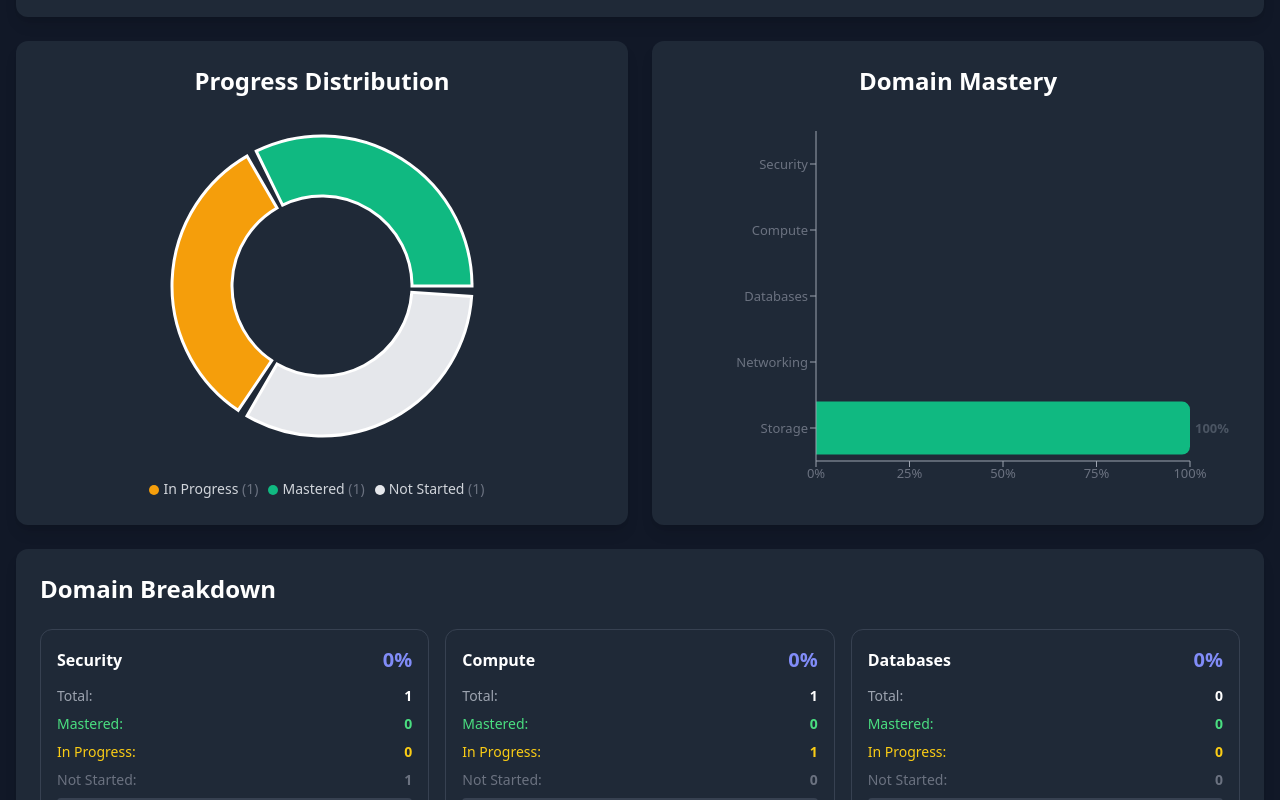
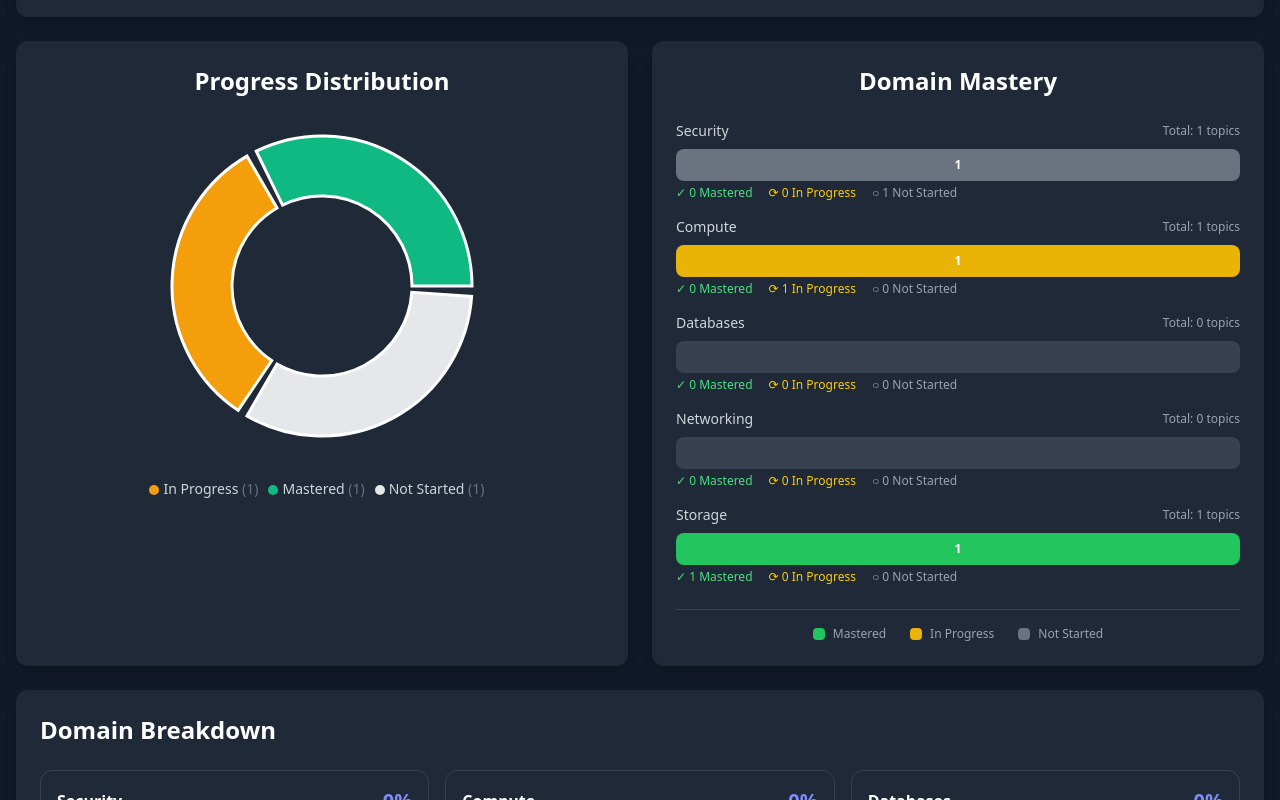
Before and after one commit to VengGaurav/aws-tracker, a React (Vite) app: page / in a window 1280 px wide. Shown: the part 480-1280 px from the top of the page. Built offline with nearby package versions, Linux system fonts and the light colour scheme.

Commit message:
Remove progress column from roadmap, enhance dashboard bar chart with custom HTML/CSS design

```diff
--- a/src/components/Dashboard.jsx
+++ b/src/components/Dashboard.jsx
@@ -27,7 +27,7 @@ export default function Dashboard({ progress, domainStats, badges, roadmap, flas
       inProgress: domainInProgress,
       notStarted: domainNotStarted
     };
-  }); // Removed filter - show all domains
+  });
 
   // Custom tooltip for pie chart - clean and simple
   const CustomPieTooltip = ({ active, payload }) => {
@@ -48,26 +48,27 @@ export default function Dashboard({ progress, domainStats, badges, roadmap, flas
   };
 
   // Custom tooltip for bar chart
+  // Custom tooltip for bar chart
 const CustomBarTooltip = ({ active, payload }) => {
   if (active && payload && payload.length) {
     const data = payload[0].payload;
     return (
-        <div className="bg-white dark:bg-gray-800 p-3 rounded-lg shadow-xl border border-gray-200 dark:border-gray-700">
-          <p className="font-bold text-gray-900 dark:text-white mb-2">{data.domain}</p>
+      <div className="bg-gray-800 dark:bg-gray-900 p-3 rounded-lg shadow-xl border border-gray-700">
+        <p className="font-bold text-white mb-2">{data.domain}</p>
         <div className="space-y-1 text-sm">
-            <p className="text-gray-600 dark:text-gray-400">
-              <span className="font-semibold text-indigo-600 dark:text-indigo-400">{data.percent}%</span> Mastery
+          <p className="text-gray-300">
+            <span className="font-semibold text-indigo-400">{data.percent}%</span> Mastery
           </p>
-            <p className="text-gray-600 dark:text-gray-400">
-              Total: <span className="font-semibold">{data.total}</span> topics
+          <p className="text-gray-300">
+            Total: <span className="font-semibold text-white">{data.total}</span> topics
           </p>
-            <p className="text-green-600 dark:text-green-400">
+          <p className="text-green-400">
             Mastered: <span className="font-semibold">{data.mastered}</span>
           </p>
-            <p className="text-yellow-600 dark:text-yellow-400">
+          <p className="text-yellow-400">
             In Progress: <span className="font-semibold">{data.inProgress}</span>
           </p>
-            <p className="text-gray-500 dark:text-gray-500">
+          <p className="text-gray-400">
             Not Started: <span className="font-semibold">{data.notStarted}</span>
           </p>
         </div>
@@ -185,64 +186,78 @@ export default function Dashboard({ progress, domainStats, badges, roadmap, flas
             </PieChart>
           </ResponsiveContainer>
         </div>
-
 {/* Enhanced Bar Chart */}
+{/* Enhanced Bar Chart - Custom HTML/CSS */}
 <div className="bg-white dark:bg-gray-800 p-4 sm:p-6 rounded-xl shadow-lg">
   <h2 className="text-xl sm:text-2xl font-bold mb-6 text-gray-900 dark:text-white text-center">Domain Mastery</h2>
-          <ResponsiveContainer width="100%" height={380}>
-            <BarChart
-              data={enhancedDomainStats}
-              layout="vertical"
-              margin={{ top: 10, right: 50, left: 20, bottom: 10 }}
+
+  <div className="space-y-4">
+    {enhancedDomainStats.map((domain) => (
+      <div key={domain.domain} className="group">
+        <div className="flex items-center justify-between mb-2">
+          <span className="text-sm font-medium text-gray-700 dark:text-gray-300">{domain.domain}</span>
+          <span className="text-xs text-gray-500 dark:text-gray-400">
+            Total: {domain.total} topics
+          </span>
+        </div>
+
+        <div className="flex h-8 rounded-lg overflow-hidden bg-gray-200 dark:bg-gray-700">
+          {domain.mastered > 0 && (
+            <div
+              className="bg-green-500 flex items-center justify-center text-xs font-semibold text-white transition-all duration-500 hover:opacity-80"
+              style={{ width: `${(domain.mastered / domain.total) * 100}%` }}
+              title={`Mastered: ${domain.mastered}`}
             >
-              <XAxis
-                type="number"
-                stroke="#9ca3af"
-                fontSize={13}
-                domain={[0, 100]}
-                tickFormatter={(value) => `${value}%`}
-                tick={{ fill: '#6b7280' }}
-              />
-              <YAxis
-                dataKey="domain"
-                type="category"
-                stroke="#9ca3af"
-                fontSize={13}
-                width={120}
-                tick={{ fill: '#6b7280' }}
-              />
-              <Tooltip content={<CustomBarTooltip />} />
-              <Bar
-                dataKey="percent"
-                fill="#6366f1"
-                radius={[0, 8, 8, 0]}
-                animationBegin={0}
-                animationDuration={600}
+              {domain.mastered > 0 && <span className="px-2">{domain.mastered}</span>}
+            </div>
+          )}
+
+          {domain.inProgress > 0 && (
+            <div
+              className="bg-yellow-500 flex items-center justify-center text-xs font-semibold text-white transition-all duration-500 hover:opacity-80"
+              style={{ width: `${(domain.inProgress / domain.total) * 100}%` }}
+              title={`In Progress: ${domain.inProgress}`}
             >
-                {enhancedDomainStats.map((entry, index) => (
-                  <Cell
-                    key={`cell-${index}`}
-                    fill={
-                      entry.percent === 100 ? '#10B981' :
-                      entry.percent >= 75 ? '#6366f1' :
-                      entry.percent >= 50 ? '#8b5cf6' :
-                      entry.percent >= 25 ? '#F59E0B' :
-                      '#E5E7EB'
-                    }
-                  />
-                ))}
-                <LabelList
-                  dataKey="percent"
-                  position="right"
-                  formatter={(value) => `${value}%`}
-                  style={{ fill: '#4b5563', fontSize: '13px', fontWeight: '600' }}
-                />
-              </Bar>
-            </BarChart>
-          </ResponsiveContainer>
+              {domain.inProgress > 0 && <span className="px-2">{domain.inProgress}</span>}
+            </div>
+          )}
+
+          {domain.notStarted > 0 && (
+            <div
+              className="bg-gray-500 flex items-center justify-center text-xs font-semibold text-white transition-all duration-500 hover:opacity-80"
+              style={{ width: `${(domain.notStarted / domain.total) * 100}%` }}
+              title={`Not Started: ${domain.notStarted}`}
+            >
+              {domain.notStarted > 0 && <span className="px-2">{domain.notStarted}</span>}
+            </div>
+          )}
+        </div>
+
+        <div className="flex gap-4 mt-1 text-xs">
+          <span className="text-green-600 dark:text-green-400">✓ {domain.mastered} Mastered</span>
+          <span className="text-yellow-600 dark:text-yellow-400">⟳ {domain.inProgress} In Progress</span>
+          <span className="text-gray-500 dark:text-gray-400">○ {domain.notStarted} Not Started</span>
         </div>
       </div>
+    ))}
+  </div>
 
+  <div className="flex justify-center gap-6 mt-6 pt-4 border-t border-gray-200 dark:border-gray-700">
+    <div className="flex items-center gap-2">
+      <div className="w-3 h-3 bg-green-500 rounded"></div>
+      <span className="text-xs text-gray-600 dark:text-gray-400">Mastered</span>
+    </div>
+    <div className="flex items-center gap-2">
+      <div className="w-3 h-3 bg-yellow-500 rounded"></div>
+      <span className="text-xs text-gray-600 dark:text-gray-400">In Progress</span>
+    </div>
+    <div className="flex items-center gap-2">
+      <div className="w-3 h-3 bg-gray-500 rounded"></div>
+      <span className="text-xs text-gray-600 dark:text-gray-400">Not Started</span>
+    </div>
+  </div>
+</div>
+</div>
       {/* Domain Details Grid - Show ALL domains */}
       {enhancedDomainStats.length > 0 && (
         <div className="bg-white dark:bg-gray-800 rounded-xl shadow-lg p-4 sm:p-6">
```
Also changed, not shown: src/components/Roadmap.jsx (line endings or trailing spaces). Lines whose indentation alone changed are shown as unchanged.
